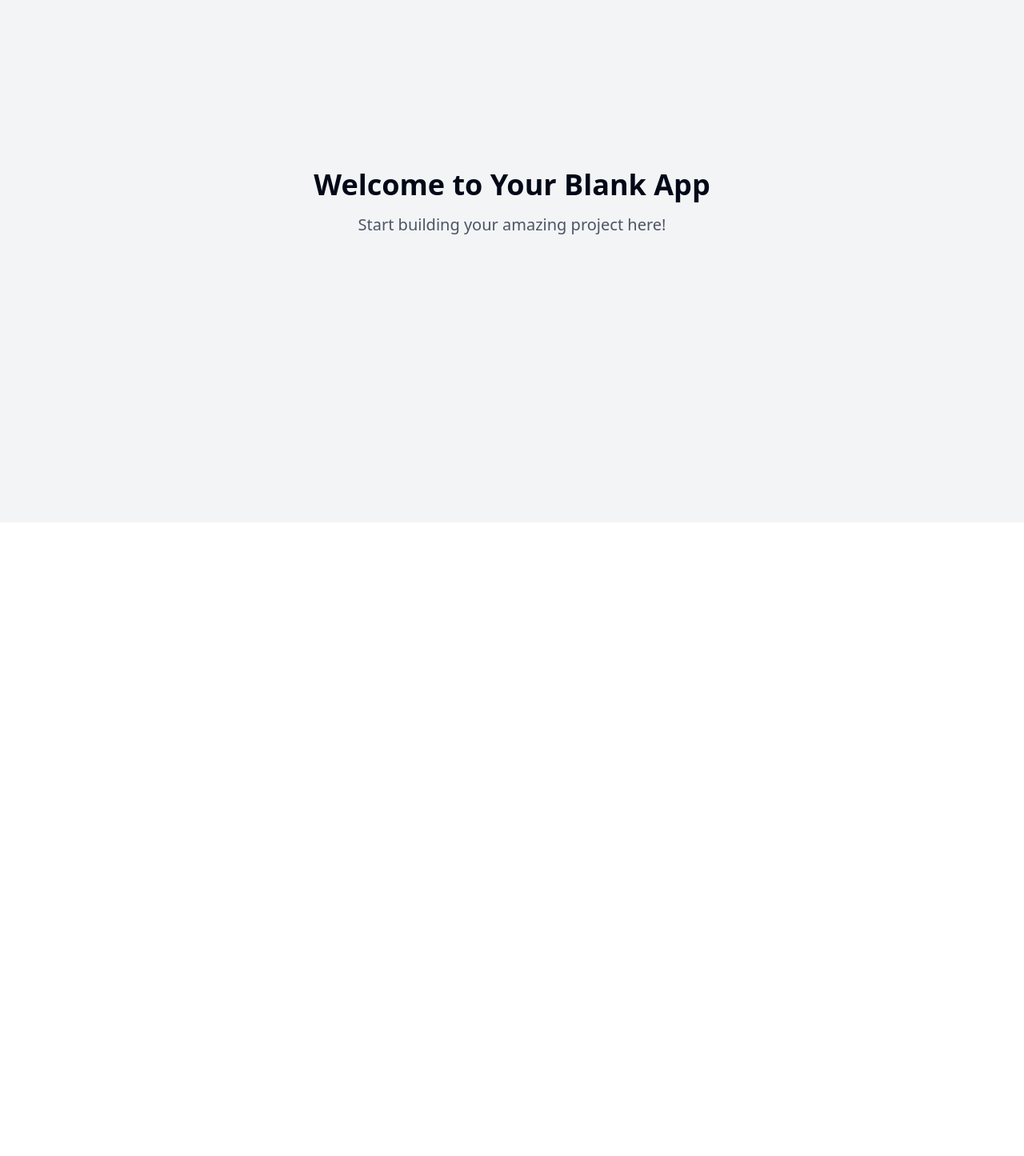
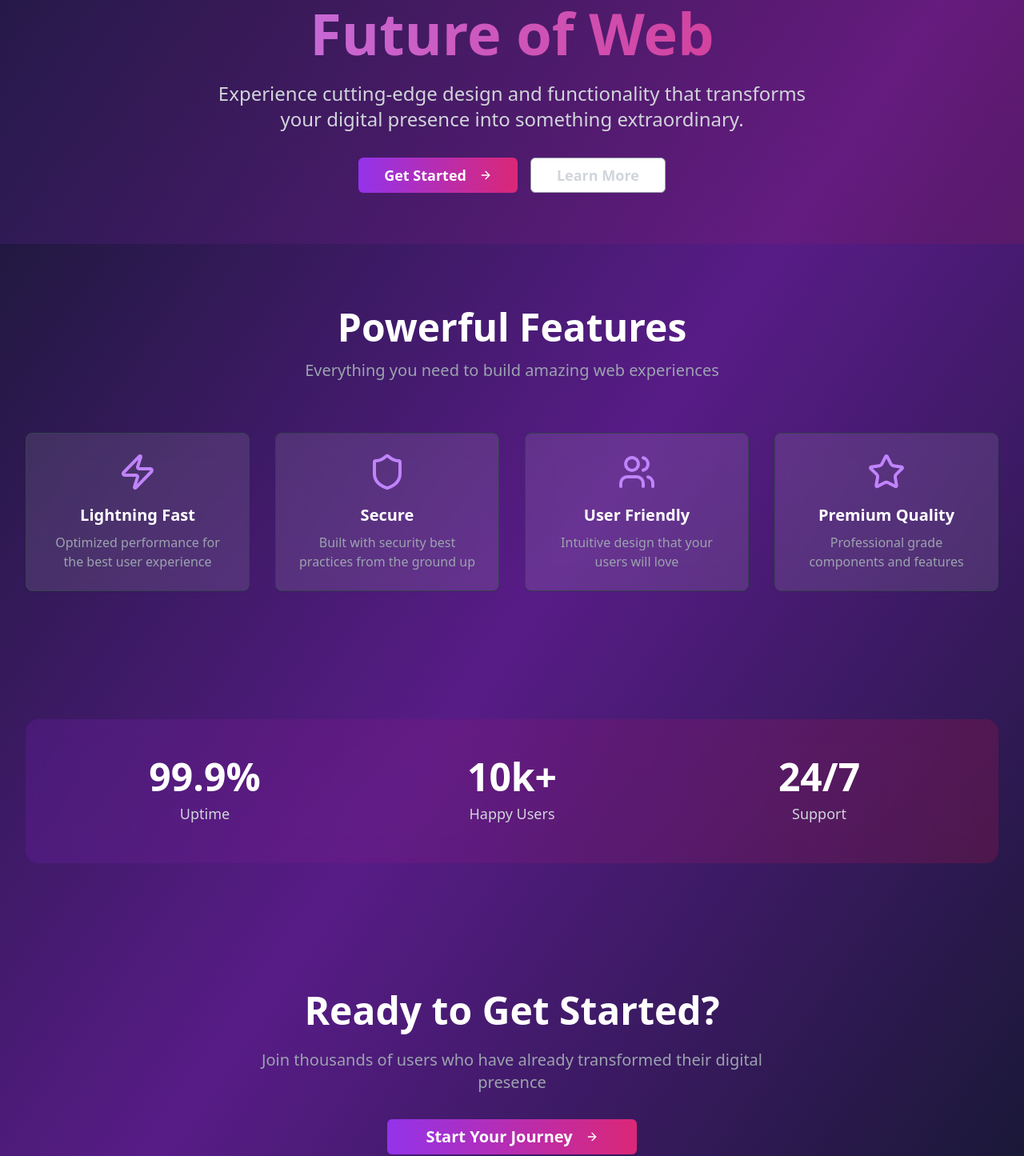
Before and after one commit to boblemons126/main-dashboard-85, a React (Vite) app: page / in a window 1280 px wide. Shown: the part 147-1592 px from the top of the page at 80% size. Before the commit the page ends 800 px from the top, so only its background shows below. Built offline with nearby package versions, Linux system fonts and the light colour scheme.

Commit message:
Create basic web page

```diff
--- a/index.html
+++ b/index.html
@@ -1,14 +1,15 @@
+
 <!DOCTYPE html>
 <html lang="en">
   <head>
     <meta charset="UTF-8" />
     <meta name="viewport" content="width=device-width, initial-scale=1.0" />
-    <title>clean-web-creation</title>
-    <meta name="description" content="Lovable Generated Project" />
+    <title>Amazing Web Page - Future of Digital Experience</title>
+    <meta name="description" content="Experience cutting-edge design and functionality that transforms your digital presence into something extraordinary." />
     <meta name="author" content="Lovable" />
 
-    <meta property="og:title" content="clean-web-creation" />
-    <meta property="og:description" content="Lovable Generated Project" />
+    <meta property="og:title" content="Amazing Web Page - Future of Digital Experience" />
+    <meta property="og:description" content="Experience cutting-edge design and functionality that transforms your digital presence into something extraordinary." />
     <meta property="og:type" content="website" />
     <meta property="og:image" content="https://lovable.dev/opengraph-image-p98pqg.png" />
 
--- a/src/index.css
+++ b/src/index.css
@@ -1,3 +1,4 @@
+
 @tailwind base;
 @tailwind components;
 @tailwind utilities;
@@ -99,3 +100,20 @@
     @apply bg-background text-foreground;
   }
 }
+
+@layer utilities {
+  .animate-fade-in {
+    animation: fadeIn 1s ease-in;
+  }
+}
+
+@keyframes fadeIn {
+  from {
+    opacity: 0;
+    transform: translateY(30px);
+  }
+  to {
+    opacity: 1;
+    transform: translateY(0);
+  }
+}
--- a/src/pages/Index.tsx
+++ b/src/pages/Index.tsx
@@ -1,12 +1,135 @@
-// Update this page (the content is just a fallback if you fail to update the page)
+
+import { Button } from "@/components/ui/button";
+import { Card, CardContent } from "@/components/ui/card";
+import { ArrowRight, Star, Users, Zap, Shield } from "lucide-react";
 
 const Index = () => {
   return (
-    <div className="min-h-screen flex items-center justify-center bg-gray-100">
-      <div className="text-center">
-        <h1 className="text-4xl font-bold mb-4">Welcome to Your Blank App</h1>
-        <p className="text-xl text-gray-600">Start building your amazing project here!</p>
+    <div className="min-h-screen bg-gradient-to-br from-slate-900 via-purple-900 to-slate-900">
+      {/* Hero Section */}
+      <div className="relative overflow-hidden">
+        <div className="absolute inset-0 bg-gradient-to-r from-purple-800/20 to-pink-800/20"></div>
+        <div className="relative max-w-7xl mx-auto px-4 sm:px-6 lg:px-8 pt-20 pb-16">
+          <div className="text-center">
+            <h1 className="text-4xl md:text-6xl lg:text-7xl font-bold text-white mb-6 animate-fade-in">
+              Welcome to the
+              <span className="bg-gradient-to-r from-purple-400 to-pink-600 bg-clip-text text-transparent block">
+                Future of Web
+              </span>
+            </h1>
+            <p className="text-xl md:text-2xl text-gray-300 mb-8 max-w-3xl mx-auto leading-relaxed">
+              Experience cutting-edge design and functionality that transforms your digital presence into something extraordinary.
+            </p>
+            <div className="flex flex-col sm:flex-row gap-4 justify-center items-center">
+              <Button
+                size="lg"
+                className="bg-gradient-to-r from-purple-600 to-pink-600 hover:from-purple-700 hover:to-pink-700 text-white px-8 py-4 text-lg font-semibold transition-all duration-300 transform hover:scale-105"
+              >
+                Get Started
+                <ArrowRight className="ml-2 h-5 w-5" />
+              </Button>
+              <Button
+                variant="outline"
+                size="lg"
+                className="border-gray-400 text-gray-300 hover:bg-white/10 px-8 py-4 text-lg font-semibold transition-all duration-300"
+              >
+                Learn More
+              </Button>
+            </div>
+          </div>
+        </div>
       </div>
+
+      {/* Features Section */}
+      <div className="max-w-7xl mx-auto px-4 sm:px-6 lg:px-8 py-20">
+        <div className="text-center mb-16">
+          <h2 className="text-3xl md:text-5xl font-bold text-white mb-4">
+            Powerful Features
+          </h2>
+          <p className="text-xl text-gray-400 max-w-2xl mx-auto">
+            Everything you need to build amazing web experiences
+          </p>
+        </div>
+
+        <div className="grid grid-cols-1 md:grid-cols-2 lg:grid-cols-4 gap-8">
+          {[
+            {
+              icon: Zap,
+              title: "Lightning Fast",
+              description: "Optimized performance for the best user experience"
+            },
+            {
+              icon: Shield,
+              title: "Secure",
+              description: "Built with security best practices from the ground up"
+            },
+            {
+              icon: Users,
+              title: "User Friendly",
+              description: "Intuitive design that your users will love"
+            },
+            {
+              icon: Star,
+              title: "Premium Quality",
+              description: "Professional grade components and features"
+            }
+          ].map((feature, index) => (
+            <Card key={index} className="bg-white/10 backdrop-blur-lg border-gray-700 hover:bg-white/20 transition-all duration-300 transform hover:scale-105">
+              <CardContent className="p-6 text-center">
+                <feature.icon className="h-12 w-12 text-purple-400 mx-auto mb-4" />
+                <h3 className="text-xl font-semibold text-white mb-2">{feature.title}</h3>
+                <p className="text-gray-400">{feature.description}</p>
+              </CardContent>
+            </Card>
+          ))}
+        </div>
+      </div>
+
+      {/* Stats Section */}
+      <div className="max-w-7xl mx-auto px-4 sm:px-6 lg:px-8 py-20">
+        <div className="bg-gradient-to-r from-purple-800/30 to-pink-800/30 backdrop-blur-lg rounded-2xl p-8 md:p-12">
+          <div className="grid grid-cols-1 md:grid-cols-3 gap-8 text-center">
+            {[
+              { number: "99.9%", label: "Uptime" },
+              { number: "10k+", label: "Happy Users" },
+              { number: "24/7", label: "Support" }
+            ].map((stat, index) => (
+              <div key={index}>
+                <div className="text-4xl md:text-5xl font-bold text-white mb-2">{stat.number}</div>
+                <div className="text-gray-300 text-lg">{stat.label}</div>
+              </div>
+            ))}
+          </div>
+        </div>
+      </div>
+
+      {/* CTA Section */}
+      <div className="max-w-7xl mx-auto px-4 sm:px-6 lg:px-8 py-20">
+        <div className="text-center">
+          <h2 className="text-3xl md:text-5xl font-bold text-white mb-6">
+            Ready to Get Started?
+          </h2>
+          <p className="text-xl text-gray-400 mb-8 max-w-2xl mx-auto">
+            Join thousands of users who have already transformed their digital presence
+          </p>
+          <Button
+            size="lg"
+            className="bg-gradient-to-r from-purple-600 to-pink-600 hover:from-purple-700 hover:to-pink-700 text-white px-12 py-4 text-xl font-semibold transition-all duration-300 transform hover:scale-105"
+          >
+            Start Your Journey
+            <ArrowRight className="ml-2 h-6 w-6" />
+          </Button>
+        </div>
+      </div>
+
+      {/* Footer */}
+      <footer className="border-t border-gray-800 mt-20">
+        <div className="max-w-7xl mx-auto px-4 sm:px-6 lg:px-8 py-12">
+          <div className="text-center text-gray-400">
+            <p>&copy; 2024 Your Amazing Web Page. Built with passion and modern technology.</p>
+          </div>
+        </div>
+      </footer>
     </div>
   );
 };
```
